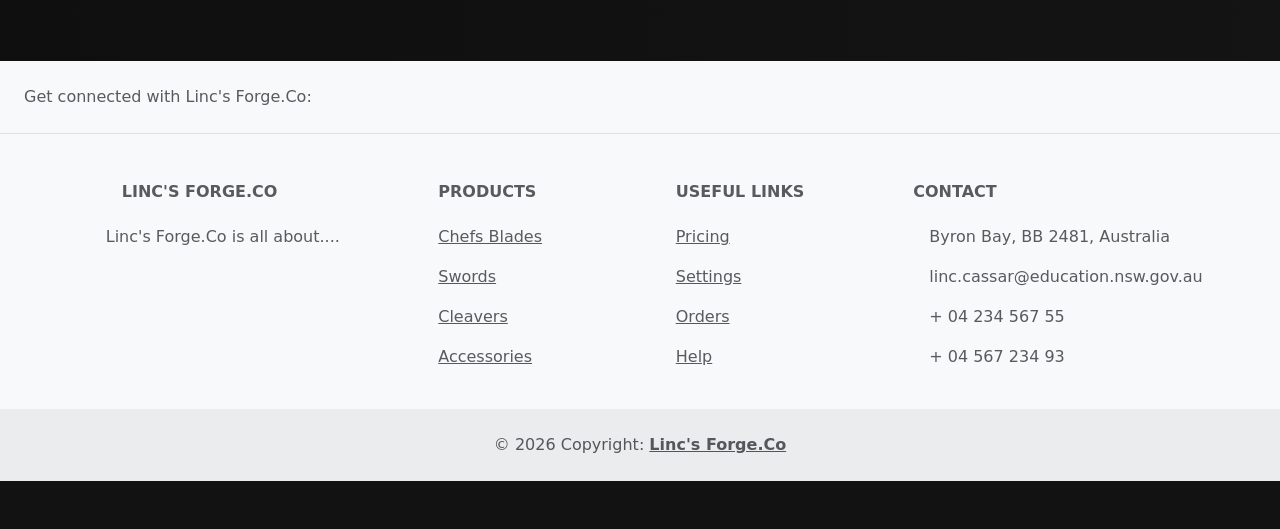
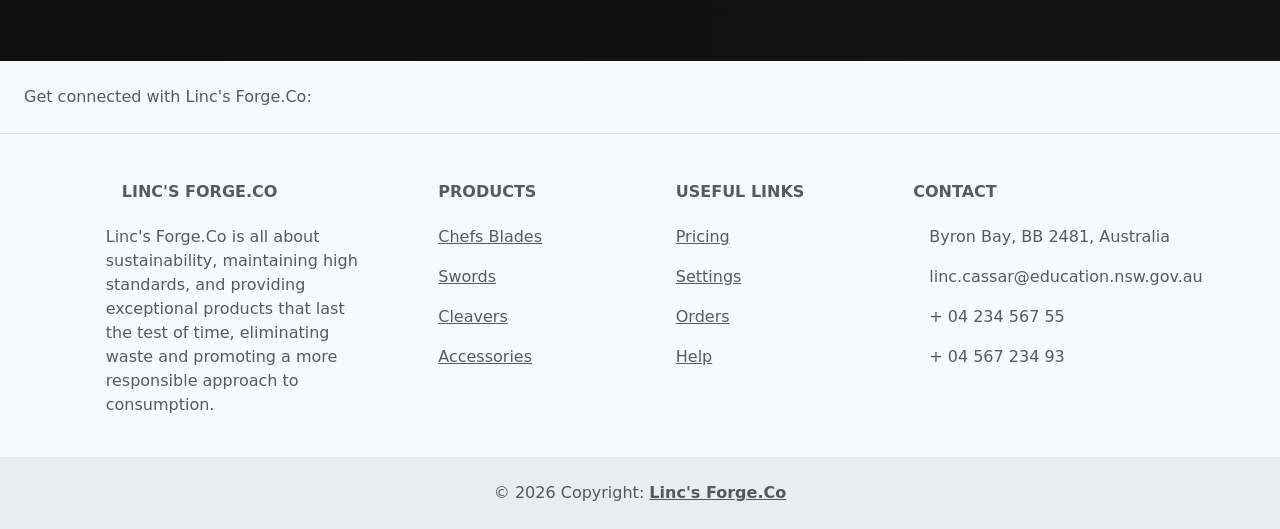
Before and after one commit to the-destroyer1/Major-work, a Flask app: page /add in a window 1280 px wide. Shown: the part 1007-1536 px from the top of the page. Before the commit the page ends 1488 px from the top, so only its background shows below. Run offline with Flask 3, Linux system fonts and the light colour scheme.

Commit message:
Added images to carosel

```diff
--- a/templates/base.html
+++ b/templates/base.html
@@ -212,7 +212,12 @@
               <h6 class="text-uppercase fw-bold mb-4">
                 <i class="fas fa-gem me-3"></i>Linc's Forge.Co
               </h6>
-              <p>Linc's Forge.Co is all about....</p>
+              <p>
+                Linc's Forge.Co is all about sustainability, maintaining high
+                standards, and providing exceptional products that last the test
+                of time, eliminating waste and promoting a more responsible
+                approach to consumption.
+              </p>
             </div>
 
             <div class="col-md-2 col-lg-2 col-xl-2 mx-auto mb-4">
--- a/templates/index.html
+++ b/templates/index.html
@@ -34,14 +34,14 @@ content %}
     </div>
     <div class="carousel-item">
       <img
-        src="{{ url_for('static', filename='images/Forge2.png') }}"
+        src="{{ url_for('static', filename='images/carosel1.png') }}"
         class="d-block w-100"
         alt="Forge2"
       />
     </div>
     <div class="carousel-item">
       <img
-        src="{{ url_for('static', filename='images/Blade1,1.png') }}"
+        src="{{ url_for('static', filename='images/Carosel2.png') }}"
         class="d-block w-100"
         alt="Forge2"
       />
```
Also changed, not shown: static/images/Carosel2.png (added), static/images/carosel1.png (added).
